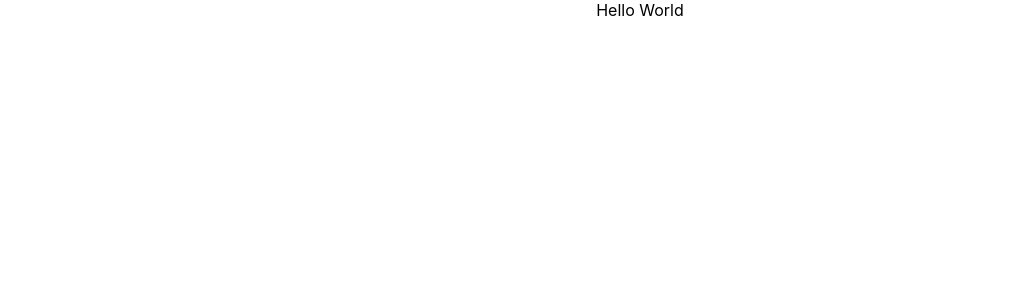
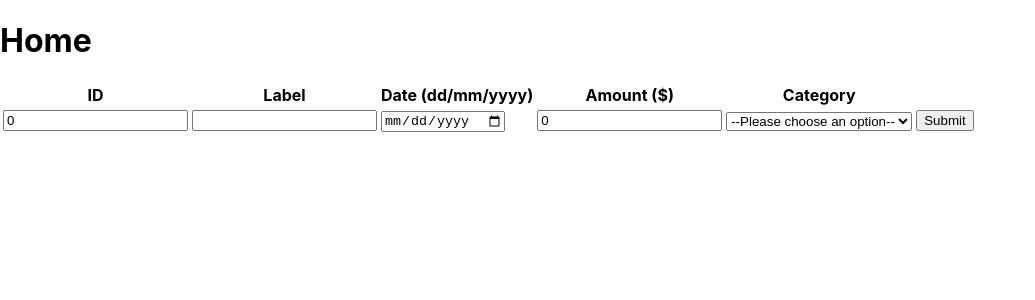
Before and after one commit to datasapiens/expense-app, a React (Create React App) app: page / in a window 1280 px wide. Shown: the top 300 px of the page, without its empty margins (0-1035 px from the left). Built offline with nearby package versions, Linux system fonts and the light colour scheme.

Commit message:
setup(TransactionTable):create & read transactions locally

```diff
--- a/src/App.tsx
+++ /dev/null
@@ -1,10 +0,0 @@
-import React from 'react'
-
-// import '_styles/app.scss'
-import './styles/app.scss'
-
-function App() {
-  return <div className='App'>Hello World</div>
-}
-
-export default App
--- /dev/null
+++ b/src/components/TransactionTable/TransactionTable.jsx
@@ -0,0 +1,129 @@
+import React, { useState, useEffect } from 'react'
+
+import styles from './TransactionTable.module.scss'
+
+const emptyFormState = {
+  id: 0,
+  label: '',
+  date: new Date(),
+  amount: 0,
+  category: '',
+}
+
+const TransactionTable = () => {
+  const [transactions, setTransactions] = useState([])
+  const [categories, setCategories] = useState([])
+  const [userInput, setUserInput] = useState(emptyFormState) // form data
+
+  // todo: pass data to Redux
+  const addTransaction = event => {
+    // console.log('@addTransaction', event, userInput)
+    event.preventDefault()
+
+    // Add transaction to UI (local state)
+    setTransactions([...transactions, userInput])
+
+    // Clear form
+    setUserInput(emptyFormState)
+  }
+
+  const handleInputChange = event => {
+    // if(event.target.value)
+    const newUserInput = { ...userInput, [event?.target?.name]: event?.target?.value }
+    setUserInput(newUserInput)
+  }
+
+  // ROW component
+  // todo: extract component
+  const Row = ({ id, label, date, amount, category }) => {
+    return (
+      <tr>
+        <td>{id}</td>
+        <td>{label}</td>
+        <td>{date}</td>
+        <td>{amount}</td>
+        <td>{category}</td>
+      </tr>
+    )
+  }
+
+  // Last Row on Table
+  const TransactionAdditionForm = () => {
+    return (
+      <tr>
+        <td>
+          <input type='number' name='id' value={userInput?.id} onChange={handleInputChange} />
+        </td>
+        <td>
+          <input type='text' name='label' value={userInput?.label} onChange={handleInputChange} />
+        </td>
+        <td>
+          <input type='date' name='date' value={userInput?.date} onChange={handleInputChange} />
+        </td>
+        <td>
+          <input
+            type='number'
+            name='amount'
+            value={userInput?.amount}
+            onChange={handleInputChange}
+          />
+        </td>
+        <td>
+          <select
+            name='category'
+            id='category-select'
+            value={userInput?.category}
+            onChange={handleInputChange}>
+            <option value=''>--Please choose an option--</option>
+            <option value='dog'>Dog</option>
+            <option value='cat'>Cat</option>
+            <option value='hamster'>Hamster</option>
+          </select>
+        </td>
+
+        <td>
+          <input type='submit' name='Add' />
+        </td>
+      </tr>
+    )
+  }
+
+  return (
+    <form onSubmit={addTransaction}>
+      <table className={styles.table}>
+        <thead>
+          <tr>
+            <th>ID</th>
+            <th>Label</th>
+            <th>Date (dd/mm/yyyy)</th>
+            <th>Amount ($)</th>
+            <th>Category</th>
+          </tr>
+        </thead>
+        <tbody>
+          {/* Render Transactions */}
+          {Array.isArray(transactions)
+            ? transactions.map((item, index) => {
+                return (
+                  <Row
+                    key={index}
+                    id={item?.id}
+                    label={item?.label}
+                    date={item?.date}
+                    amount={item?.amount}
+                    category={item?.category}
+                    addTransaction={addTransaction}
+                  />
+                )
+              })
+            : null}
+
+          {/* Transaction addition Form */}
+          <TransactionAdditionForm />
+        </tbody>
+      </table>
+    </form>
+  )
+}
+
+export default TransactionTable
--- /dev/null
+++ b/src/components/TransactionTable/index.jsx
@@ -0,0 +1,3 @@
+import TransactionTable from './TransactionTable'
+
+export { TransactionTable }
--- a/src/index.tsx
+++ b/src/index.tsx
@@ -2,7 +2,7 @@ import React from 'react'
 import ReactDOM from 'react-dom'
 
 import './styles/index.scss'
-import App from './App'
+import App from './pages/Home'
 
 ReactDOM.render(
   <React.StrictMode>
--- /dev/null
+++ b/src/pages/Home.jsx
@@ -0,0 +1,19 @@
+import React, { useState, useEffect } from 'react'
+
+import styles from './Home.module.scss'
+
+import { TransactionTable } from '../components/TransactionTable'
+
+const Home = () => {
+  return (
+    <div className='Home'>
+      <h1>Home</h1>
+
+      <TransactionTable />
+
+      {/* <CategoriesTable */}
+    </div>
+  )
+}
+
+export default Home
--- a/src/styles/app.scss
+++ /dev/null
@@ -1,38 +0,0 @@
-.App {
-  text-align: center;
-}
-
-.App-logo {
-  height: 40vmin;
-  pointer-events: none;
-}
-
-@media (prefers-reduced-motion: no-preference) {
-  .App-logo {
-    animation: App-logo-spin infinite 20s linear;
-  }
-}
-
-.App-header {
-  background-color: #282c34;
-  min-height: 100vh;
-  display: flex;
-  flex-direction: column;
-  align-items: center;
-  justify-content: center;
-  font-size: calc(10px + 2vmin);
-  color: white;
-}
-
-.App-link {
-  color: #61dafb;
-}
-
-@keyframes App-logo-spin {
-  from {
-    transform: rotate(0deg);
-  }
-  to {
-    transform: rotate(360deg);
-  }
-}
```
Also changed, not shown: src/components/TransactionTable/TransactionTable.module.scss (added), src/pages/Home.module.scss (added), 2 other files (tests, documents, lock files or other folders).
